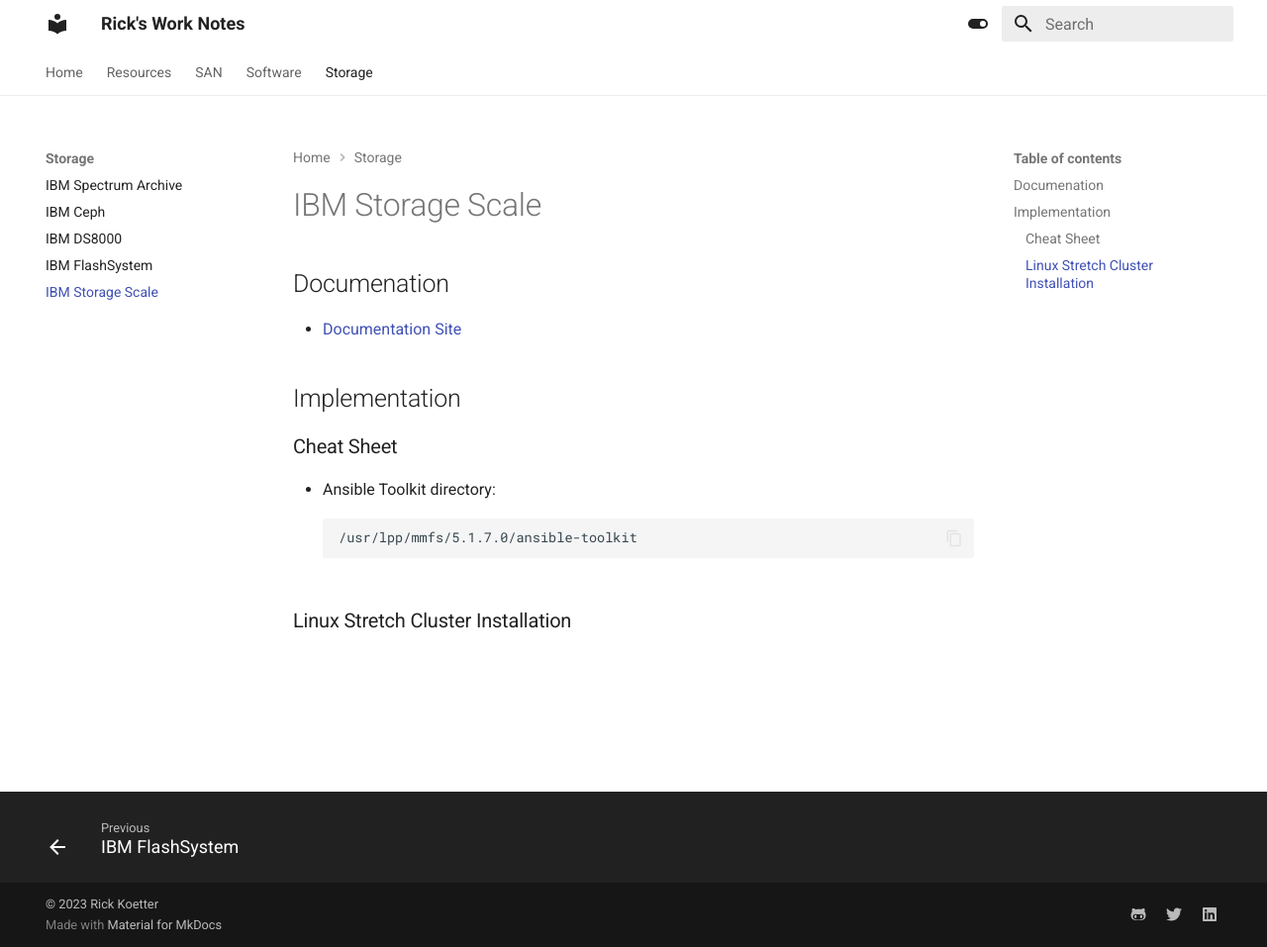
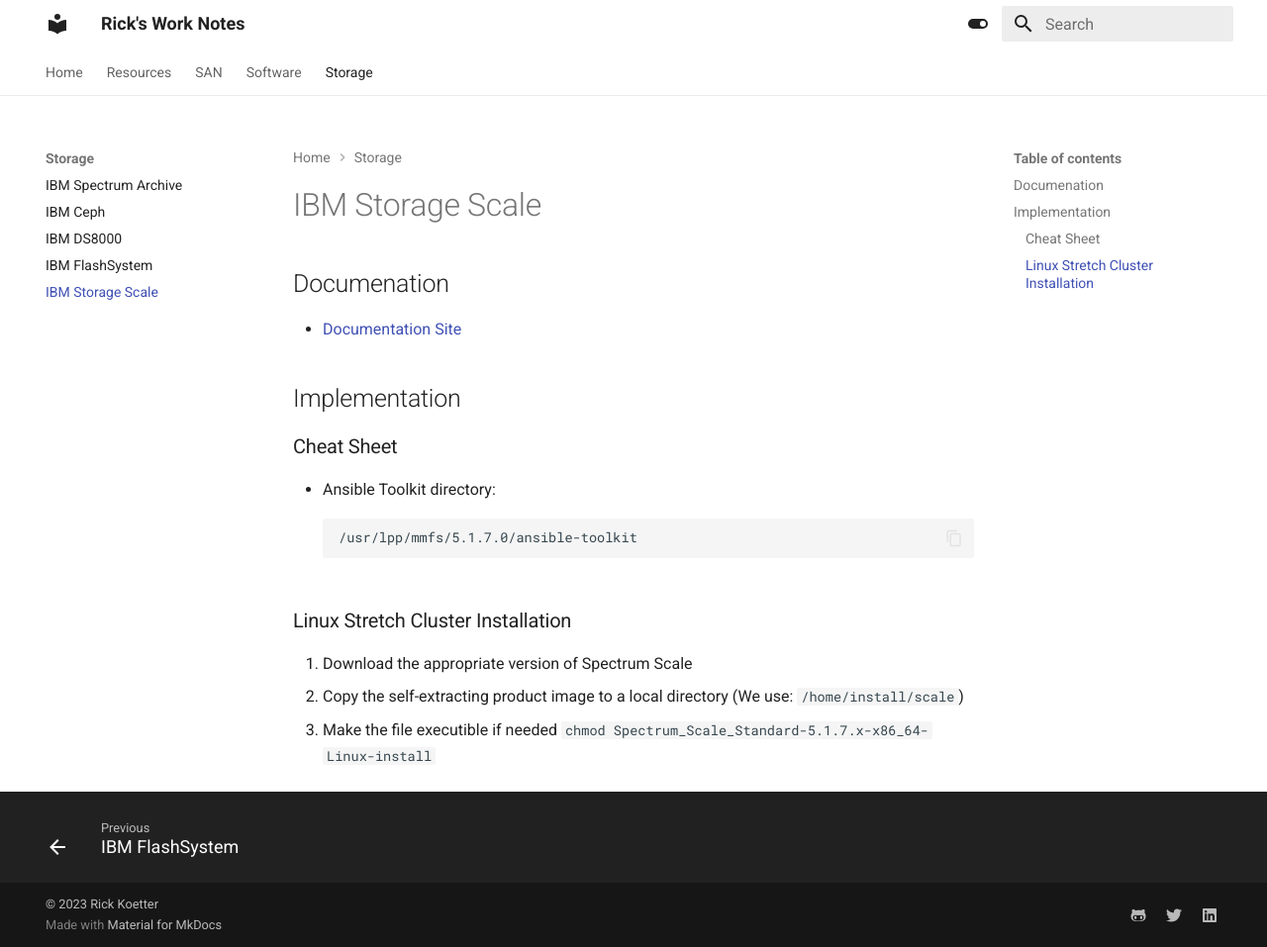
Before and after one commit to rickkoe/worknotes, an MkDocs documentation site: the page built from docs/Storage/scale.md, in a window 1280 px wide and 957 px high. Shown: the whole window at 99% size. Built offline with MkDocs 1.6.1 and Material for MkDocs 9.7.7, drawn with Linux system fonts in a browser that asks for light colours.

Commit message:
scale updates

````diff
--- a/docs/Storage/scale.md
+++ b/docs/Storage/scale.md
@@ -12,3 +12,10 @@
 ```
 
 ### Linux Stretch Cluster Installation
+
+1. Download the appropriate version of Spectrum Scale
+1. Copy the self-extracting product image to a local directory (We use:  `/home/install/scale`)
+1. Make the file executible if needed
+```
+chmod Spectrum_Scale_Standard-5.1.7.x-x86_64-Linux-install
+ ```
````
Also changed, not shown: mkdocs.yml (line endings or trailing spaces).
